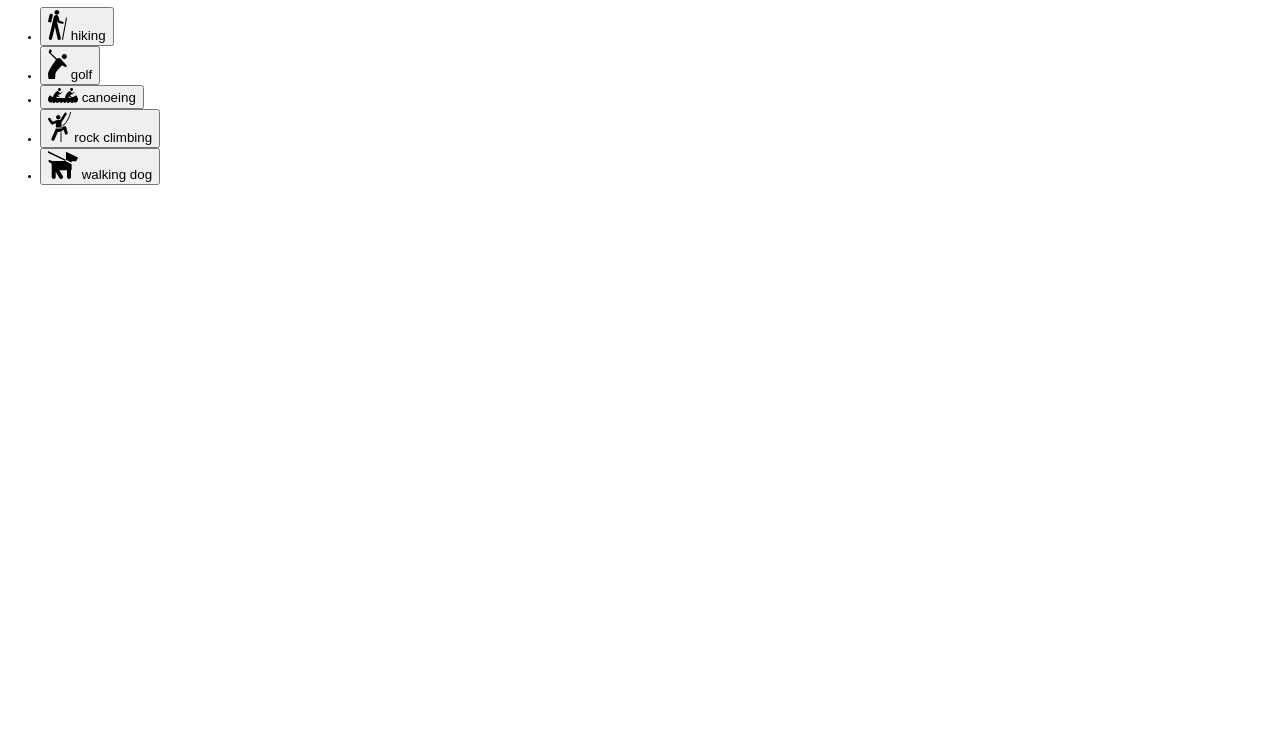
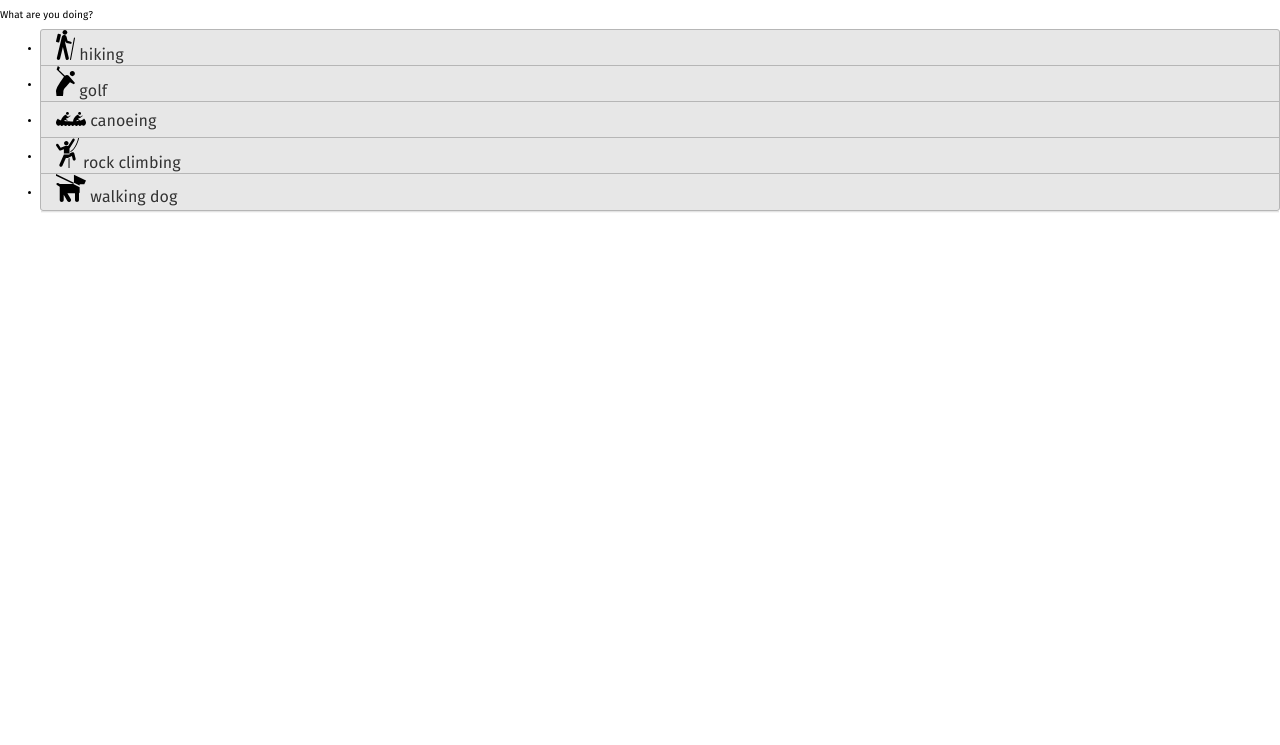
Before and after one commit to adamw523/idohere, a website: page mortar-app/www/index.html in a window 1280 px wide. Shown: the part 55-800 px from the top of the page. Drawn offline with Linux system fonts and the light colour scheme; files that its build step writes are made by us from their sources; files whose address does not match are found by name.

Commit message:
moving to submodule Building Blocks for css

```diff
--- a/mortar-app/www/index.html
+++ b/mortar-app/www/index.html
@@ -8,6 +8,11 @@
     <meta name="viewport" content="width=device-width">
     <link rel="stylesheet" href="css/styles.css"/>
 
+    <link rel="stylesheet" type="text/css" href="../BB/widgets/buttons.css">
+    <link rel="stylesheet" type="text/css" href="../BB/widgets/buttons_list/style.css">
+    <link rel="stylesheet" type="text/css" href="../BB/widgets/headers.css">
+    <link rel="stylesheet" type="text/css" href="../BB/widgets/lists/style.css">
+    <link rel="stylesheet" type="text/css" href="../BB/widgets/toolbars.css">
     <!--
     <link rel="stylesheet" type="text/css" href="/shared/style/action_menu.css">
     <link rel="stylesheet" type="text/css" href="/shared/style/buttons.css">
```
